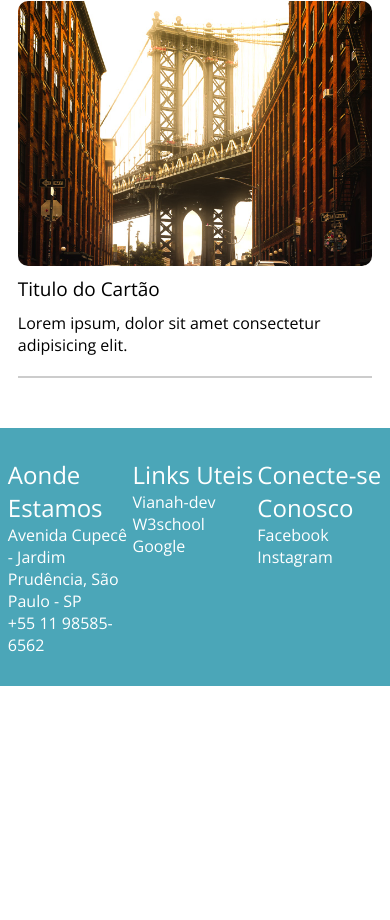
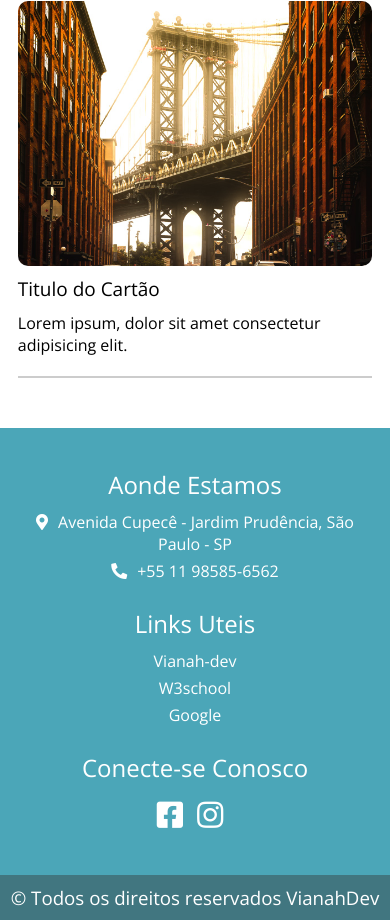
Before and after one commit to Vianahdev/Projeto-Pagina-Responsiva, a plain HTML site: page Projeto/index.html in a window 390 px wide. Shown: the part 4193-5113 px from the top of the page. Before the commit the page ends 4879 px from the top, so only its background shows below. Drawn offline with nearby package versions, Linux system fonts and the light colour scheme; files whose address does not match are found by name.

Commit message:
commit
finalizando o rodape do site

```diff
--- a/Projeto/css/style.css
+++ b/Projeto/css/style.css
@@ -355,18 +355,40 @@ footer.area-rodape{
 .w33{
     width: 33.33%;
     float: left;
+    padding-left: 50px;
+
 }
 
 .w33 h2{
     color: white;
     font-weight: normal;
     font: 22px;
+    padding-bottom: 10px;
+}
+
+.group-icons h3{
+    font-weight: normal;
+    font-size: 30px;
+    display: inline-block;
+}
+
+.group-icons a{
+    color: white;
+}
+
+.group-icons a h3 i:hover{
+    color: #417680;
+}
+
+.w33 i{
+    margin-right: 10px;
 }
 
 .w33 p{
     color: white;
     font-weight: lighter;
     font: 18px;
+    padding-bottom: 5px;
 }
 
 .w33 a{
@@ -379,21 +401,30 @@ footer.area-rodape{
 }
 
 
+/*
+Sessao Rodape inferior
+*/
 
+footer.area-rodape-inf{
+    padding: 10px 0;
+    background: #417680;;
+}
+
+.direitos{
+    text-align: center;
+    color: white;
+}
+
+.direitos h3{
+    font-weight: lighter;
+    font: 18px;
+}
 
 
 
 /*Ajuste de tela*/
 @media screen and (max-width:768px){
-    .card-sigle{
-        width: 100%;
-    }
-
-    .box-icone-single{
-        width: 100%;
-    }
-
-    .area-equipe{
+    .card-sigle,.box-icone-single,.area-equipe{
         width: 100%;
     }
 
@@ -412,10 +443,22 @@ footer.area-rodape{
         width: 100%;
         padding-left: 75px;
     }
+
+    .w33{
+        width: 100%;
+    }
 }
 
 @media screen and (max-width:500px){
+    footer.area-rodape{
+        text-align: center;
+    }
+
     .card-sigle{
         padding: 10px;
     }
+
+    .w33{
+        padding: 10px;
+    }
 }
--- a/Projeto/index.html
+++ b/Projeto/index.html
@@ -22,9 +22,9 @@
                 <div class="logo"><h2>Vianah.Dev</h2></div>
                 <nav class="menu-desktop">
                     <ul>
-                        <li class="selected"><a href="Home">Home</a></li>
-                        <li><a href="Sobre">Sobre</a></li>
-                        <li><a href="Contato">Contato</a></li>
+                        <li class="selected"><a href="index.html">Home</a></li>
+                        <li><a href="sobre.html">Sobre</a></li>
+                        <li><a href="contato.html">Contato</a></li>
                     </ul>
                 </nav>
                 <div class="clear"></div>
@@ -180,8 +180,8 @@
             <div class="container">
                 <div class="w33">
                     <h2>Aonde Estamos</h2>
-                    <p>Avenida Cupecê - Jardim Prudência, São Paulo - SP</p>
-                    <p>+55 11 98585-6562</p>
+                    <p><i class="fas fa-map-marker-alt"></i>Avenida Cupecê - Jardim Prudência, São Paulo - SP</p>
+                    <p><i class="fas fa-phone-alt"></i>+55 11 98585-6562</p>
                 </div>
 
                 <div class="w33">
@@ -193,11 +193,22 @@
 
                 <div class="w33">
                     <h2>Conecte-se Conosco</h2>
-                    <a href="https://www.facebook.com/" target="_blank"><p>Facebook</p></a>
-                    <a href="https://www.instagram.com/" target="_blank"><p>Instagram</p></a>
+                    <div class="group-icons">
+                        <a href="https://www.facebook.com/" target="_blank"><h3><i class="fab fa-facebook-square"></i></h3></a>
+                        <a href="https://www.instagram.com/" target="_blank"><h3><i class="fab fa-instagram"></i></h3></a>
+                    </div>
                 </div>
                 <div class="clear"></div>
             </div>
         </footer>
+
+        <footer class="area-rodape-inf">
+            <div class="container">
+                <div class="direitos">
+                    <h3>&copy; Todos os direitos reservados VianahDev</h3>
+                </div>
+            </div>
+        </footer>
+
     </body>
 </html>
```
Also changed, not shown: Projeto/contato.html (added), Projeto/sobre.html (added).
